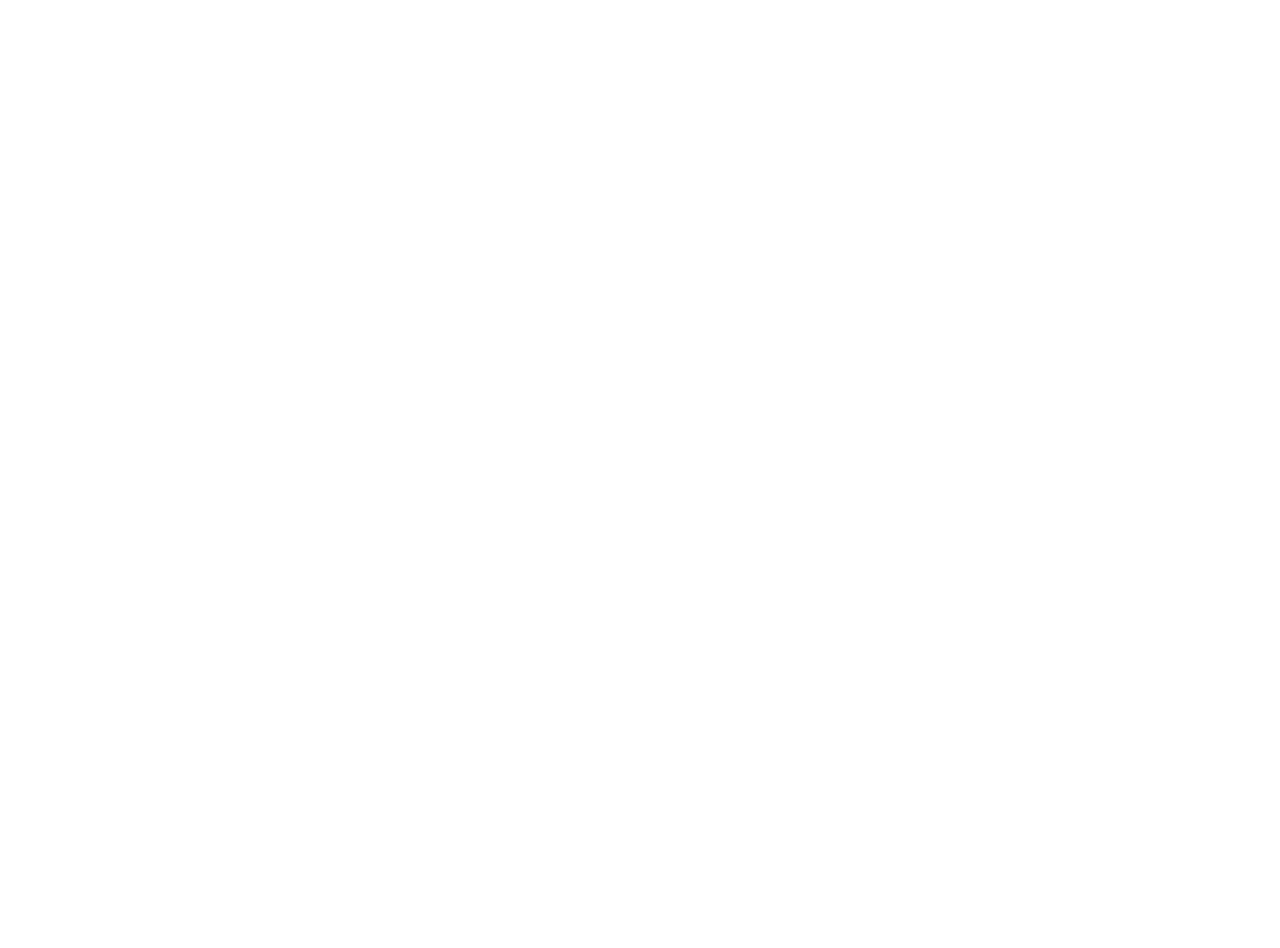
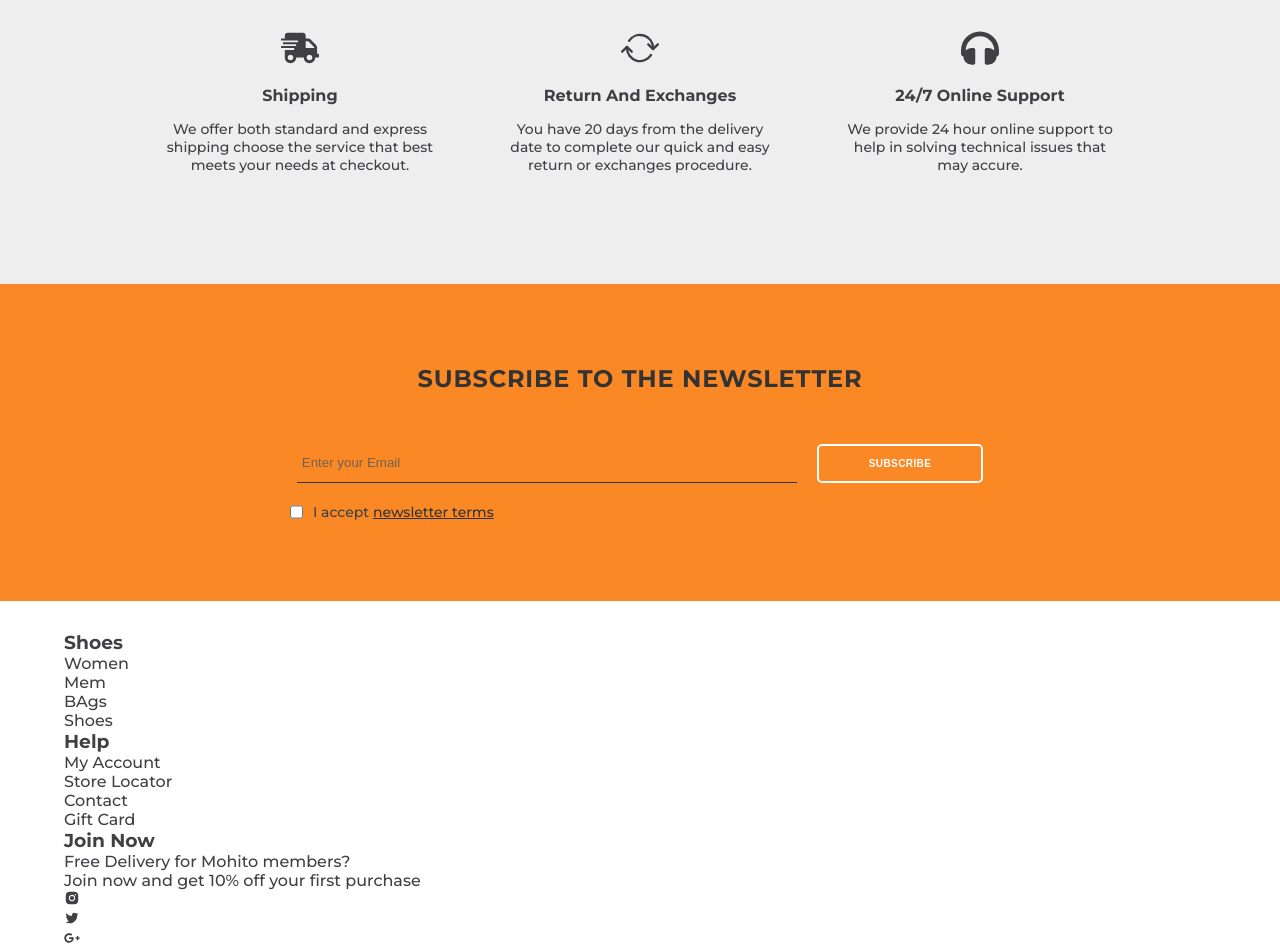
Before and after one commit to ashim-bhatta/folks, a React (Create React App) app: page / in a window 1280 px wide. Shown: the part 3540-4488 px from the top of the page. Before the commit the page ends 3380 px from the top, so only its background shows below. Built offline with nearby package versions, Linux system fonts and the light colour scheme.

Commit message:
why us, newsletter and footer component added

```diff
--- a/src/component/About/About.js
+++ b/src/component/About/About.js
@@ -12,7 +12,7 @@
             </div>
 
             <div className="about-content">
-                <h3>who we are</h3>
+                <h2 className='title'>who we are</h2>
                 <p>
                     We want to enhance your unique and personal style with our fashion collection that are constant renovation
                 </p>
--- a/src/component/About/about.css
+++ b/src/component/About/about.css
@@ -27,17 +27,9 @@
     padding: 30px 0;
 }
 
-.about-content > * + *{
-    margin-top: 15px;
-}
-
-.about-content h3{
-    font-size: 22px;
-    text-transform: uppercase;
-    margin-bottom: 15px;
-}
 .about-content p{
     font-size: 14px;
+    margin-bottom: 10px;
 }
 
 .about .about-content .btn{
--- /dev/null
+++ b/src/component/Footer/Footer.js
@@ -0,0 +1,41 @@
+import React from 'react'
+
+import { AiFillInstagram, AiOutlineTwitter, AiFillYoutube } from 'react-icons/ai'
+import { FaFacebookF, FaGooglePlusG } from 'react-icons/fa'
+
+import './footer.css'
+const Footer = ( ) => {
+    return(
+        <div className='footer main-padding'>
+            <ul>
+                <h3>Shoes</h3>
+                 <li>Women</li>
+                 <li>Mem</li>
+                 <li>BAgs</li>
+                 <li>Shoes</li>
+            </ul>
+            <ul>
+                <h3>Help</h3>
+                <li>My Account</li>
+                <li>Store Locator</li>
+                <li>Contact</li>
+                <li>Gift Card</li>
+            </ul>
+            <ul>
+                <h3>Join Now</h3>
+                <li>Free Delivery for Mohito members?</li>
+                <li>Join now and get 10% off your first purchase</li>
+
+                <ul>
+                    <li><AiFillInstagram className='icon-social' /> </li>
+                    <li> <AiOutlineTwitter className='icon-social' /> </li>
+                    <li> <FaGooglePlusG className='icon-social' /> </li>
+                    <li> <FaFacebookF className='icon-social' /> </li>
+                    <li> <AiFillYoutube className='icon-social' /> </li>
+                </ul>
+            </ul>
+        </div>
+    )
+}
+
+export default Footer
--- /dev/null
+++ b/src/component/Newsletter/Newsletter.js
@@ -0,0 +1,26 @@
+import React from 'react'
+
+import './newsletter.css'
+
+const Newsletter = ( ) => {
+    return(
+        <div className="newsletter main-padding">
+            <h3 className='title'>
+                subscribe to the newsletter
+            </h3>
+
+            <form>
+                <input type="text" placeholder='Enter your Email'/>
+                <button className="btn">subscribe</button>
+            </form>
+            <span>
+                <input type="checkbox"/>
+                <p>
+                    I accept <a href='#'>newsletter terms</a>
+                </p>
+            </span>
+        </div>
+    )
+}
+
+export default Newsletter
--- /dev/null
+++ b/src/component/Newsletter/newsletter.css
@@ -0,0 +1,71 @@
+.newsletter{
+    padding-top: 30px;
+    padding-bottom: 30px;
+    width: 100%;
+    display: flex;
+    flex-direction: column;
+    justify-content: center;
+    align-items: center;
+    background-color: var(--color-one);
+}
+.newsletter form{
+    display: flex;
+    flex-wrap: wrap;
+    justify-content: center;
+    align-items: center;
+    text-align: left;
+    width: 100%;
+}
+
+.newsletter form input{
+    width: 100%;
+    flex-basis: 500px;
+    outline: none;
+    height: 40px;
+    background: transparent;
+    border: none;
+    color: rgba(92, 92, 92, 0.85);
+    border-bottom: 1px solid var(--color-four);
+    font-weight: 700;
+    padding-left: 5px;
+    margin: 0px 20px 20px 0;
+}
+
+.newsletter form .btn{
+    margin-bottom: 20px;
+    display: inline-block;
+    text-align: left;
+}
+.newsletter form input::placeholder{
+    color: rgba(92, 92, 92, 0.85);
+    font-weight: 500;
+
+}
+
+.newsletter span{
+    display: flex;
+    width: 100%;
+    max-width: 700px;
+}
+.newsletter span > *+*{
+    margin-left: 10px;
+}
+
+.newsletter span p{
+    font-size: 14px;
+
+}
+.newsletter span p a{
+    color: var(--color-four);
+    text-decoration: underline;
+}
+@media(min-width: 750px){
+    .newsletter{
+        padding-top: 80px;
+        padding-bottom: 80px;
+    }
+
+    .newsletter form{
+        flex-direction: row;
+    }
+}
--- a/src/component/WhyUs/WhyUs.js
+++ b/src/component/WhyUs/WhyUs.js
@@ -1,18 +1,54 @@
 import React from 'react'
 
+import './whyUs.css'
+
 import { BsArrowRepeat } from 'react-icons/bs'
+import { FaShippingFast, FaHeadphones } from 'react-icons/fa'
+
 const WhyUs = ( ) => {
     return(
-        <div className="why-us">
-            <div className="point point-1">
+        <div className="why-us main-padding">
+            <h2 className="title">WHY PEOPLE TRUST US</h2>
+            <div>
+                <div className="point point-1">
 
-            </div>
-            <div className="point point-2">
+                    <FaShippingFast className='icon-shipping icon-why-us' />
+                    <h3>
+                        shipping
+                    </h3>
+                    <p>
+                        We offer both standard and express shipping choose the service that best meets your needs at checkout.
+                    </p>
 
-            </div>
-            <div className="point point-3">
+                </div>
 
+
+                <div className="point point-2">
+
+                    <BsArrowRepeat className='icon-repeat icon-why-us' />
+                    <h3>
+                        Return and exchanges
+                    </h3>
+                    <p>
+                        You have 20 days from the delivery date to complete our quick and easy return or exchanges procedure.
+                    </p>
+
+                </div>
+
+
+                <div className="point point-3">
+
+                    <FaHeadphones className='icon-headphone icon-why-us' />
+                    <h3>
+                        24/7 online support
+                    </h3>
+                    <p>
+                        We provide 24 hour online support to help in solving technical issues that may accure.
+                    </p>
+                </div>
             </div>
         </div>
     )
 }
+
+export default WhyUs
--- a/src/component/WhyUs/whyUs.css
+++ b/src/component/WhyUs/whyUs.css
@@ -0,0 +1,52 @@
+.why-us{
+
+    padding-top: 30px;
+    padding-bottom: 30px;
+
+    background:var(--background-color);
+    text-align: center;
+}
+
+.why-us > div{
+    display: flex;
+    width: 100%;
+    flex-wrap: wrap;
+    justify-content: center;
+}
+.why-us .point:hover{
+    box-shadow: 1px 1px 20px rgba(160, 159, 159, 0.27);
+    border-radius: 10px;
+}
+.why-us .point{
+    flex-basis: 340px;
+    padding: 30px;
+}
+
+.why-us .point > * + *{
+    margin-top: 15px;
+}
+
+.why-us .point h3{
+    font-size: 16px;
+    text-transform: capitalize;
+}
+
+.why-us .point p{
+    font-size: 14px;
+}
+
+.why-us .point:hover .icon-why-us{
+    color: var(--color-one);
+}
+.icon-why-us{
+    font-size: 38px;
+    color: var(--background-one);
+    cursor: pointer;
+}
+
+@media (min-width: 750px){
+    .why-us{
+        padding-top: 80px;
+        padding-bottom: 80px;
+    }
+}
--- a/src/pages/Home.js
+++ b/src/pages/Home.js
@@ -5,6 +5,9 @@
 import NewArrivals from '../component/NewArrivals/NewArrivals'
 import DiscountCard from '../component/DiscountCard/DiscountCard'
 import About from '../component/About/About'
+import WhyUs from '../component/WhyUs/WhyUs'
+import Newsletter from '../component/Newsletter/Newsletter'
+import Footer from '../component/Footer/Footer'
 
 const Home = ( ) => {
     return(
@@ -15,6 +18,9 @@
             <NewArrivals />
             <DiscountCard />
             <About />
+            <WhyUs />
+            <Newsletter />
+            <Footer />
         </div>
     )
 }
```
Also changed, not shown: src/component/Footer/footer.css (added).
